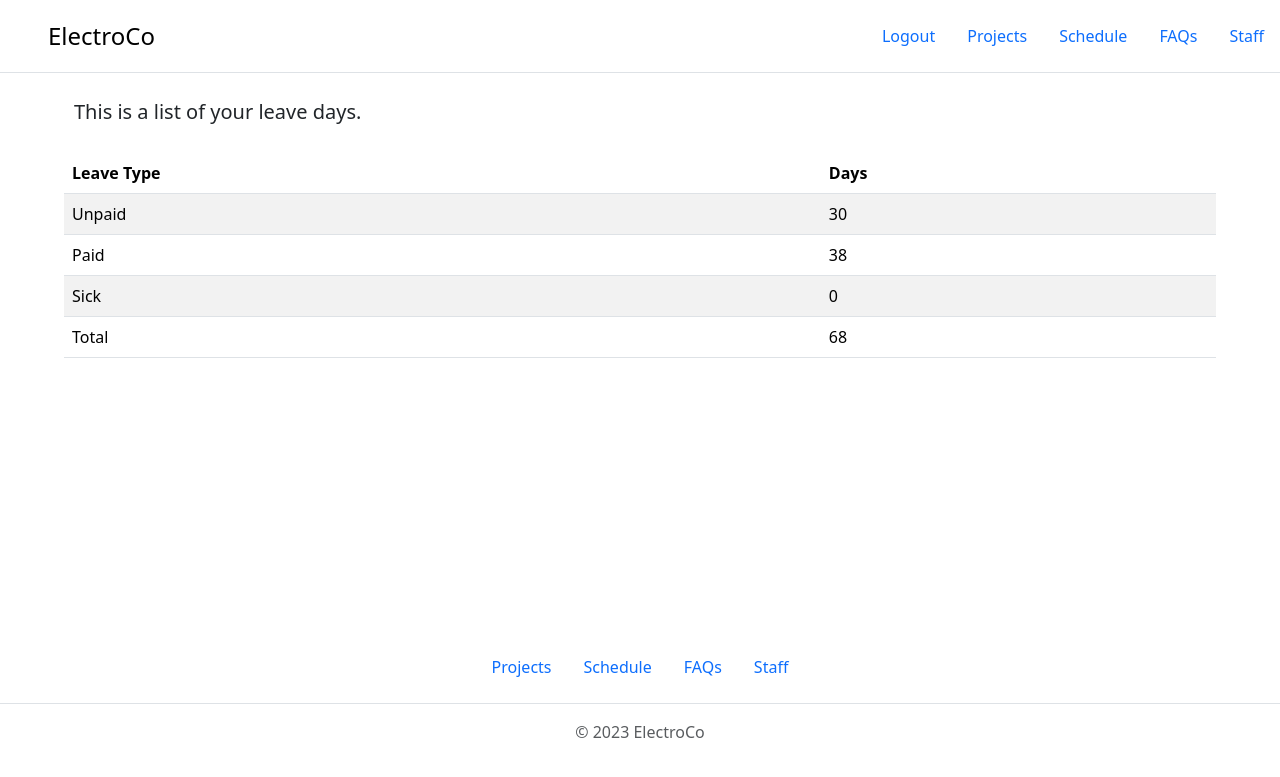
After one commit to stenli008/project_management_new, a Django app: page /faqs/annual_statement/ in a window 1280 px wide. The commit adds this page. Shown: the top 777 px of the page. Run offline with Django 4.2, Linux system fonts and the light colour scheme; a user stored in the database is signed in; data comes from the database, SQL or seed files in the repository; both versions use the stored data as it was after the commit; some libraries are stand-ins or nearby versions.

Commit message:
added annual statement functionality

```diff
--- a/ProjectManagement/ProjectManagement/accounts/models.py
+++ b/ProjectManagement/ProjectManagement/accounts/models.py
@@ -1,6 +1,29 @@
 from django.contrib.auth.models import AbstractUser
 from django.db import models
 
+from ProjectManagement.faqs.models import LeaveApplication
+
 
 class WorkerUser(AbstractUser):
-    pass
+    email = models.EmailField(blank=False, null=False)
+    first_name = models.CharField(max_length=30, blank=False, null=False)
+    last_name = models.CharField(max_length=30, blank=False, null=False)
+
+    @property
+    def get_sick_leave(self):
+        days = {
+            'Unpaid': 0,
+            'Paid': 0,
+            'Sick': 0,
+            'Total': 0,
+        }
+        leave_requests = LeaveApplication.objects.filter(worker=self)
+        for request in leave_requests:
+            days['Total'] += request.days_requested
+            if request.leave_type == 'UNPAID_LEAVE':
+                days['Unpaid'] += request.days_requested
+            elif request.leave_type == 'PAID_LEAVE':
+                days['Paid'] += request.days_requested
+            else:
+                days['Sick'] += request.days_requested
+        return days
--- a/ProjectManagement/ProjectManagement/faqs/models.py
+++ b/ProjectManagement/ProjectManagement/faqs/models.py
@@ -2,7 +2,7 @@ from django.db import models
 
 from django.core.exceptions import ValidationError
 
-from ProjectManagement.accounts.models import WorkerUser
+
 
 
 class LeaveApplication(models.Model):
@@ -18,7 +18,7 @@ class LeaveApplication(models.Model):
         ('DECLINED', 'Declined'),
     )
 
-    worker = models.ForeignKey(WorkerUser, on_delete=models.SET_NULL, null=True)
+    worker = models.ForeignKey('accounts.WorkerUser', on_delete=models.SET_NULL, null=True)
     date = models.DateTimeField(auto_now_add=True)
     reason = models.TextField(max_length=300, blank=False, null=False)
     start_date = models.DateField(blank=False, null=False)
@@ -36,11 +36,11 @@ class LeaveApplication(models.Model):
         super().save(*args, **kwargs)
 
     def __str__(self):
-        return f'{self.worker.get_full_name()} requests {self.days_requested} days of leave'
+        return f'{self.worker.get_full_name()} requests {self.days_requested} days of {self.leave_type}'
 
 
 class OtherApplication(models.Model):
-    worker = models.ForeignKey(WorkerUser, on_delete=models.SET_NULL, null=True)
+    worker = models.ForeignKey('accounts.WorkerUser', on_delete=models.SET_NULL, null=True)
     request_type = models.CharField(max_length=30, blank=False, null=False)
     request_description = models.TextField(max_length=300, blank=False, null=False)
     date = models.DateField(auto_now_add=True)
--- a/ProjectManagement/ProjectManagement/faqs/urls.py
+++ b/ProjectManagement/ProjectManagement/faqs/urls.py
@@ -1,10 +1,11 @@
 from django.urls import path
 
-from ProjectManagement.faqs.views import faqs_page_view, leave_requests_page_view, other_requests_page_view
+from ProjectManagement.faqs.views import faqs_page_view, leave_requests_page_view, other_requests_page_view, \
+    annual_statement_page_view
 
 urlpatterns = (
     path('', faqs_page_view, name='faqs-page'),
     path('leave_request/', leave_requests_page_view, name='leave-requests-page'),
     path('other_request/', other_requests_page_view, name='other-requests-page'),
-
+    path('annual_statement/', annual_statement_page_view, name='annual-statement-page'),
 )
--- a/ProjectManagement/ProjectManagement/faqs/views.py
+++ b/ProjectManagement/ProjectManagement/faqs/views.py
@@ -49,3 +49,12 @@ def other_requests_page_view(request):
     }
 
     return render(request, 'faqs/faqs-other-requests-page.html', context)
+
+
+@login_required
+def annual_statement_page_view(request):
+    worker = request.user
+    context = {
+        'worker': worker,
+    }
+    return render(request, 'faqs/faqs-annual-statement-page.html', context)
--- a/ProjectManagement/templates/base.html
+++ b/ProjectManagement/templates/base.html
@@ -36,12 +36,16 @@
 
 
 <footer class="py-3 my-4 mt-auto">
+
     <ul class="nav justify-content-center border-bottom pb-3 mb-3">
-        <li class="nav-item"><a href="#" class="nav-link">Projects</a></li>
-        <li class="nav-item"><a href="#" class="nav-link">Schedule</a></li>
-        <li class="nav-item"><a href="#" class="nav-link">FAQs</a></li>
-        <li class="nav-item"><a href="#" class="nav-link">Staff</a></li>
+        {% if user.is_authenticated %}
+            <li class="nav-item"><a href="#" class="nav-link">Projects</a></li>
+            <li class="nav-item"><a href="#" class="nav-link">Schedule</a></li>
+            <li class="nav-item"><a href="#" class="nav-link">FAQs</a></li>
+            <li class="nav-item"><a href="#" class="nav-link">Staff</a></li>
+        {% endif %}
     </ul>
+
     <p class="text-center text-body-secondary">© 2023 ElectroCo</p>
 </footer>
 <script src="https://cdn.jsdelivr.net/npm/bootstrap@5.3.1/dist/js/bootstrap.bundle.min.js"
--- /dev/null
+++ b/ProjectManagement/templates/faqs/faqs-annual-statement-page.html
@@ -0,0 +1,22 @@
+{% extends 'base.html' %}
+{% block content %}
+    <p class="lead" style="margin-left: 74px;">This is a list of your leave days.</p>
+    <table class="table table-striped" style="margin: 10px auto;
+    max-width: 90%;">
+        <thead>
+        <tr>
+            <th scope="col">Leave Type</th>
+            <th scope="col">Days</th>
+        </tr>
+        </thead>
+        <tbody>
+        {% for key, value in worker.get_sick_leave.items %}
+        <tr>
+            <td>{{ key }}</td>
+            <td>{{ value }}</td>
+        </tr>
+        {% endfor %}
+        </tbody>
+    </table>
+
+{% endblock %}
--- a/ProjectManagement/templates/faqs/faqs-page.html
+++ b/ProjectManagement/templates/faqs/faqs-page.html
@@ -26,7 +26,7 @@
             <div class="feature col">
                 <h3 class="fs-2 text-body-emphasis">Yearly Statements</h3>
                 <p>Click the link bellow for an annual report of your employment history!</p>
-                <a href="#" class="icon-link">
+                <a href="{% url 'annual-statement-page' %}" class="icon-link">
                     Click Here!
                     <svg class="bi">
                         <use xlink:href="#chevron-right"></use>
```
Also changed, not shown: ProjectManagement/templates/faqs/faqs-other-requests-page.html (+9 -1 lines), ProjectManagement/templates/projects/projects-landing-page.html (+8 -4 lines), ProjectManagement/ProjectManagement/accounts/migrations/0002_alter_workeruser_email_alter_workeruser_first_name_and_more.py (added), ProjectManagement/db.sqlite3.
